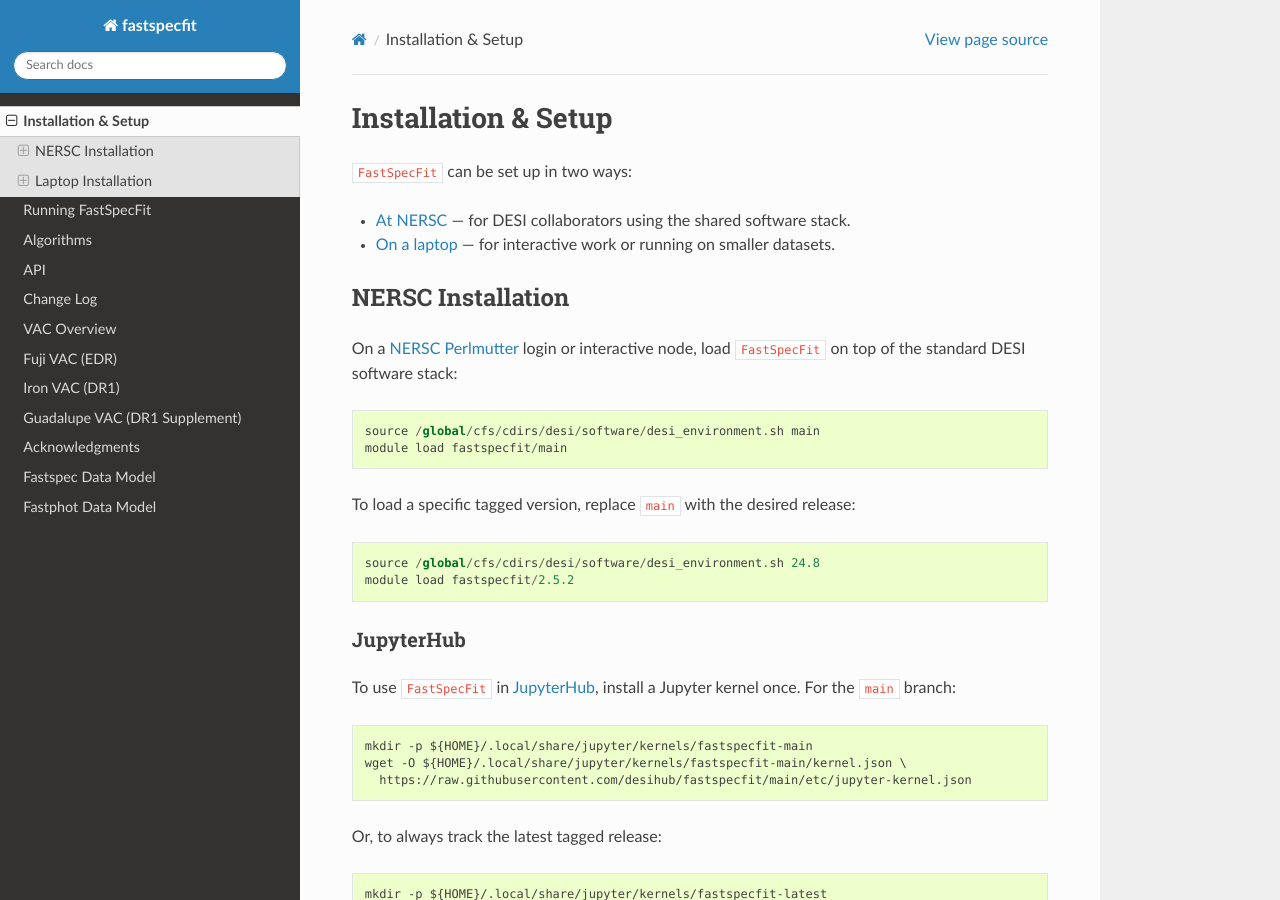
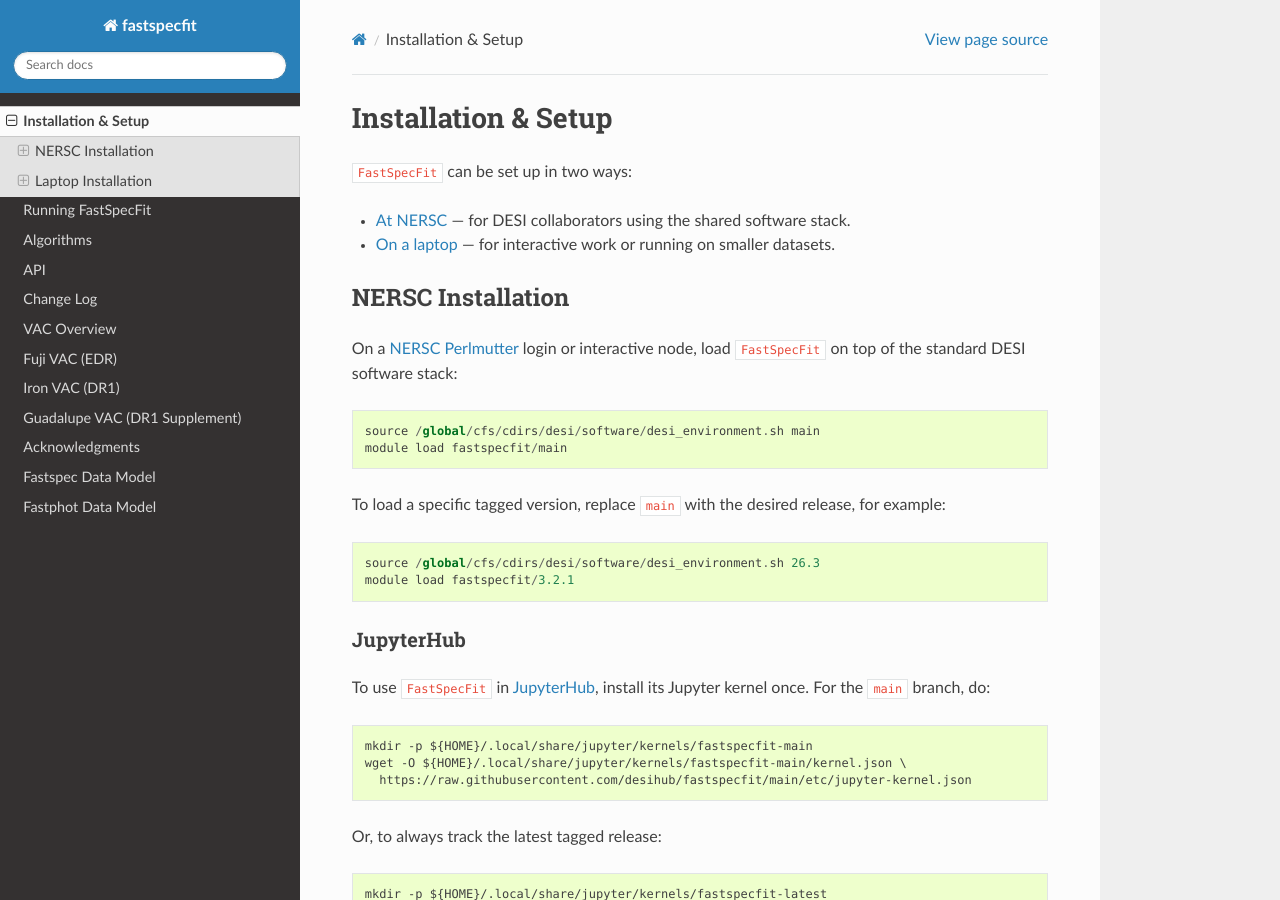
Before and after one commit to desihub/fastspecfit, a Sphinx documentation site: the page built from doc/install.rst, in a window 1280 px wide and 900 px high. Built offline with Sphinx 7.4.7 and the Read the Docs theme 3.1.0, drawn with Linux system fonts in a browser that asks for light colours.

```diff
--- a/doc/install.rst
+++ b/doc/install.rst
@@ -13,22 +13,25 @@ Installation & Setup
 NERSC Installation
 ------------------
 
-On a `NERSC`_ `Perlmutter <https://docs.nersc.gov/systems/perlmutter>`_ login or
-interactive node, load ``FastSpecFit`` on top of the standard DESI software stack::
+On a `NERSC`_ `Perlmutter
+<https://docs.nersc.gov/systems/perlmutter/architecture>`_ login or
+interactive node, load ``FastSpecFit`` on top of the standard DESI
+software stack::
 
   source /global/cfs/cdirs/desi/software/desi_environment.sh main
   module load fastspecfit/main
 
-To load a specific tagged version, replace ``main`` with the desired release::
+To load a specific tagged version, replace ``main`` with the desired
+release, for example::
 
-  source /global/cfs/cdirs/desi/software/desi_environment.sh 24.8
-  module load fastspecfit/2.5.2
+  source /global/cfs/cdirs/desi/software/desi_environment.sh 26.3
+  module load fastspecfit/3.2.1
 
 JupyterHub
 ~~~~~~~~~~
 
-To use ``FastSpecFit`` in `JupyterHub`_, install a Jupyter kernel once. For the
-``main`` branch::
+To use ``FastSpecFit`` in `JupyterHub`_, install its Jupyter kernel
+once. For the ``main`` branch, do::
 
   mkdir -p ${HOME}/.local/share/jupyter/kernels/fastspecfit-main
   wget -O ${HOME}/.local/share/jupyter/kernels/fastspecfit-main/kernel.json \
```
